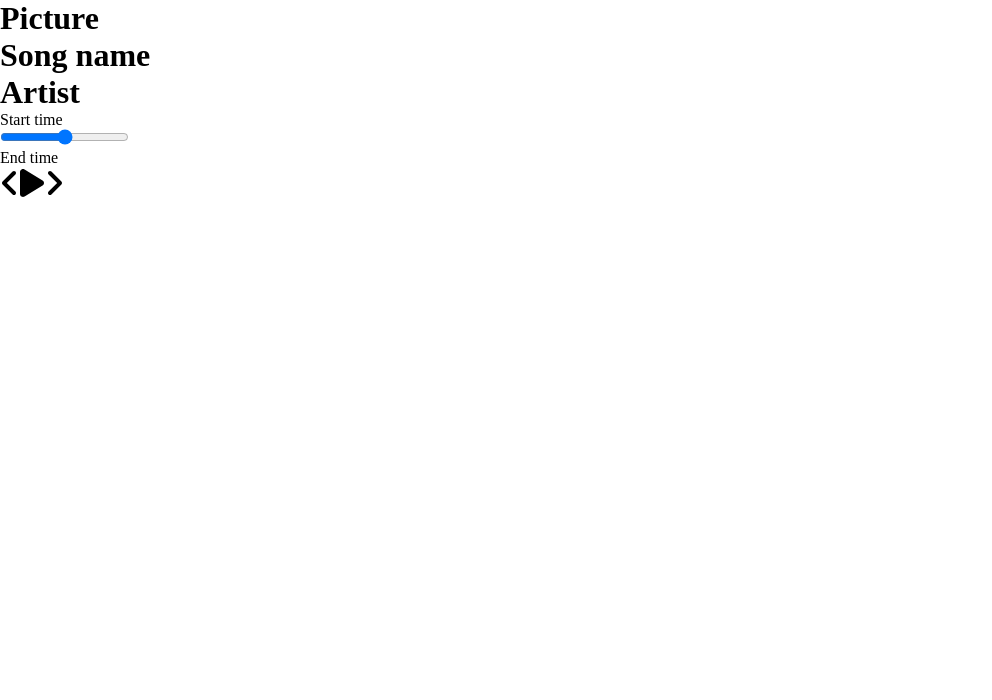
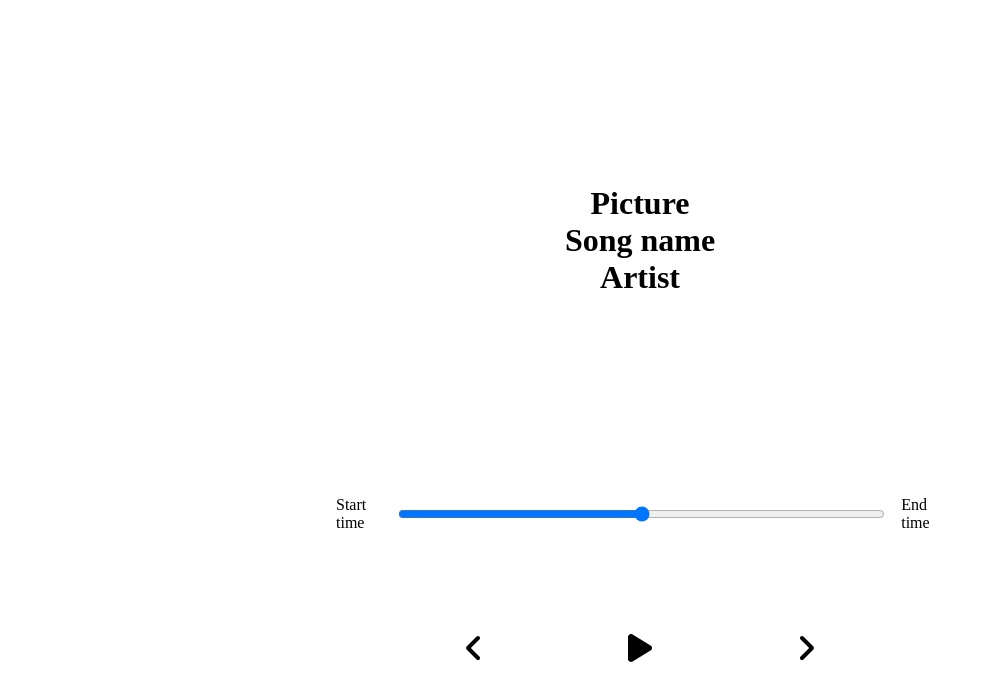
Before and after one commit to FMularski/react-music-player, a React (Create React App) app: page / in a window 1280 px wide. Shown: the top 700 px of the page, without its empty margins (0-992 px from the left). Built offline with nearby package versions, Linux system fonts and the light colour scheme.

Commit message:
init styling

```diff
--- a/src/App.js
+++ b/src/App.js
@@ -1,4 +1,4 @@
-import './styles/App.scss'
+import './styles/app.scss'
 import Player from './components/Player';
 import Song from './components/Song';
 
--- a/src/styles/App.scss
+++ b/src/styles/App.scss
@@ -3,3 +3,6 @@
     padding: 0;
     box-sizing: border-box;
 }
+
+@import './song';
+@import './player';
--- /dev/null
+++ b/src/styles/_player.scss
@@ -0,0 +1,34 @@
+.player {
+    min-height: 25vh;
+    display: flex;
+    flex-direction: column;
+    align-items: center;
+    justify-content: space-between;
+}
+
+.time-control {
+    width: 50%;
+    display: flex;
+    justify-content: center;
+
+    input {
+        width: 100%;
+        padding: 1rem 2rem;
+    }
+
+    p {
+        padding: 1rem;
+    }
+}
+
+.play-control {
+    display: flex;
+    justify-content: space-between;
+    align-items: center;
+    padding: 1rem;
+    width: 30%;
+
+    svg {
+        cursor: pointer;
+    }
+}
--- /dev/null
+++ b/src/styles/_song.scss
@@ -0,0 +1,7 @@
+.song-container {
+    min-height: 60vh;
+    display: flex;
+    flex-direction: column;
+    justify-content: center;
+    align-items: center;
+}
```
